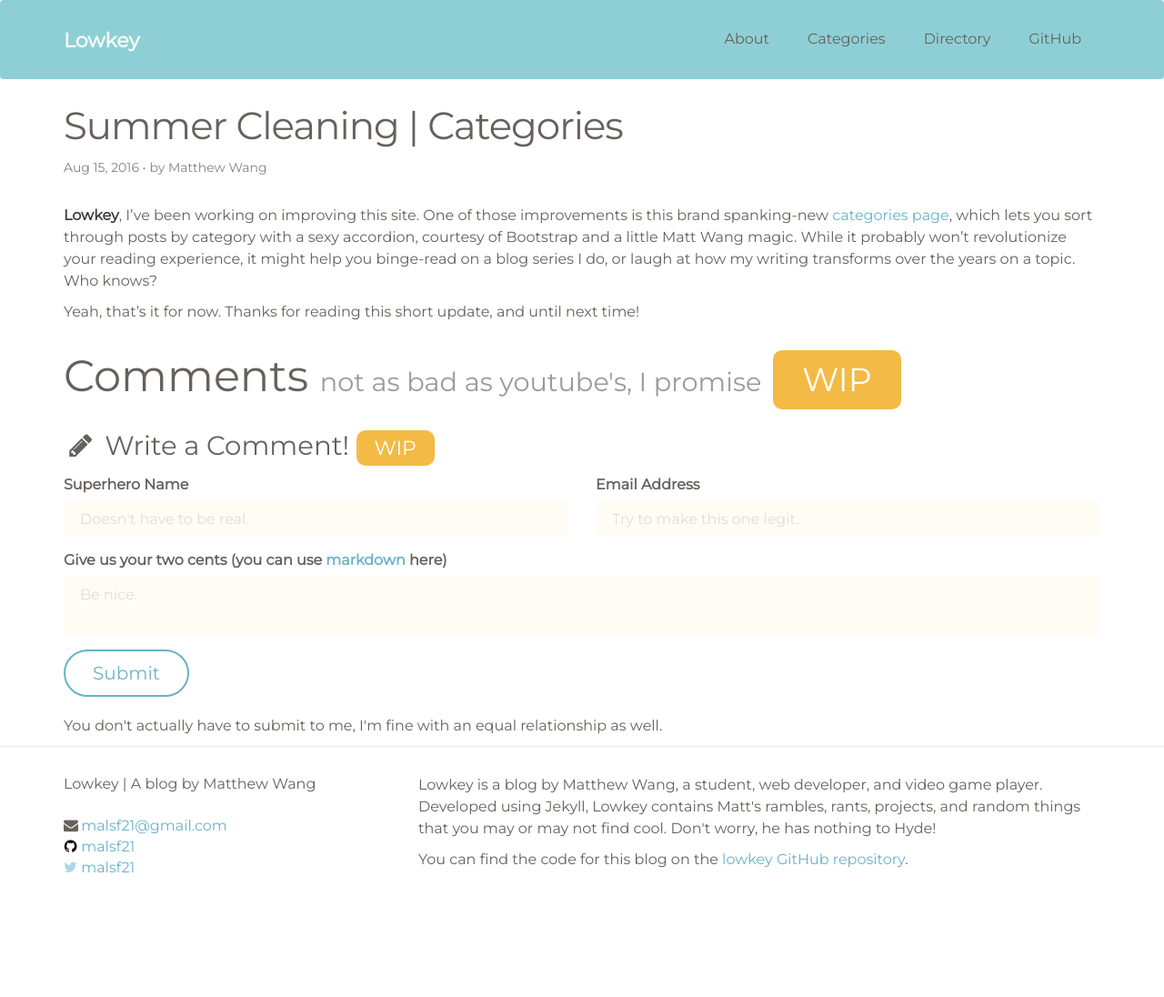
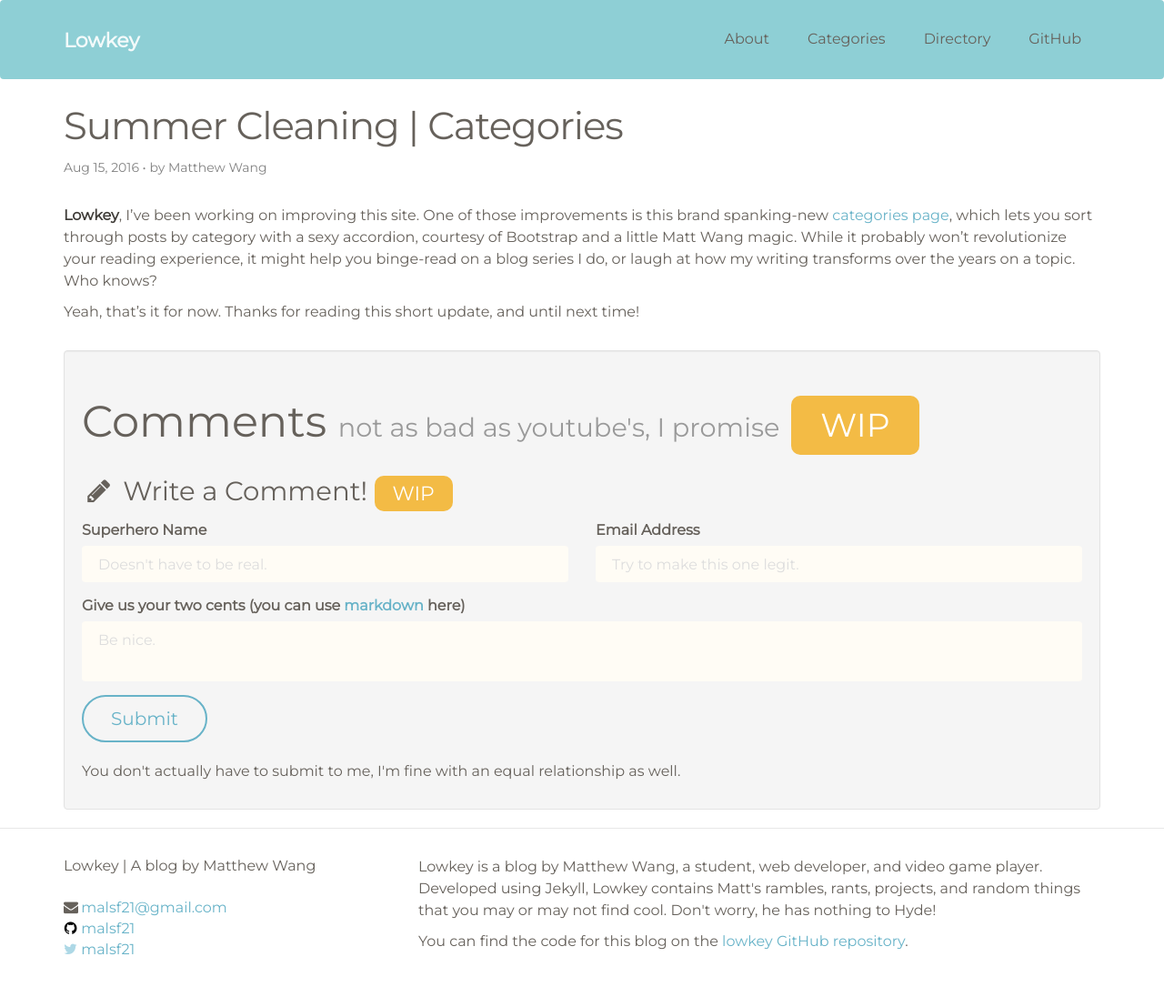
Before and after one commit to mattxwang/lowkey, a Jekyll site: the page built from _posts/2016-08-15-site-categories.markdown, in a window 1280 px wide. Shown: the whole page at 91% size. Built offline with Jekyll 4.4.1, drawn with Linux system fonts in a browser that asks for light colours; before the commit the page ends 1006 px from its top, so only the background shows below that.

Commit message:
changes comment stylings to differentiate more

```diff
--- a/_layouts/post.html
+++ b/_layouts/post.html
@@ -13,7 +13,7 @@ layout: default
       {{ content }}
     </div>
 
-    <div>
+    <div class="well">
       <h2>Comments <small>not as bad as youtube's, I promise</small> <span class="label label-warning">WIP</span></h2>
       <h3><span class="fa fa-fw fa-pencil"></span> Write a Comment! <span class="label label-warning">WIP</span></h3>
       <form method="post" action="https://api.staticman.net/v1/entry/malsf21/lowkey/master">
@@ -52,7 +52,7 @@ layout: default
               <div class="row">
                 <div class="col-sm-2 text-center">
                   <h4><a href="mailto:{{comment[1].email}}">{{comment[1].name}}</a></h4>
-                  <img class="img-responsive img-thumbnail" src="https://api.adorable.io/avatars/256/{{comment[1].name | slugify}}" />
+                  <img class="img-responsive img-thumbnail" src="https://api.adorable.io/avatars/256/{{comment[1].name | slugify}}" style="max-width:50%;margin-left: auto;margin-right: auto;" />
                 </div>
                 <div class="col-sm-10">
                   <p class="lead">
```
